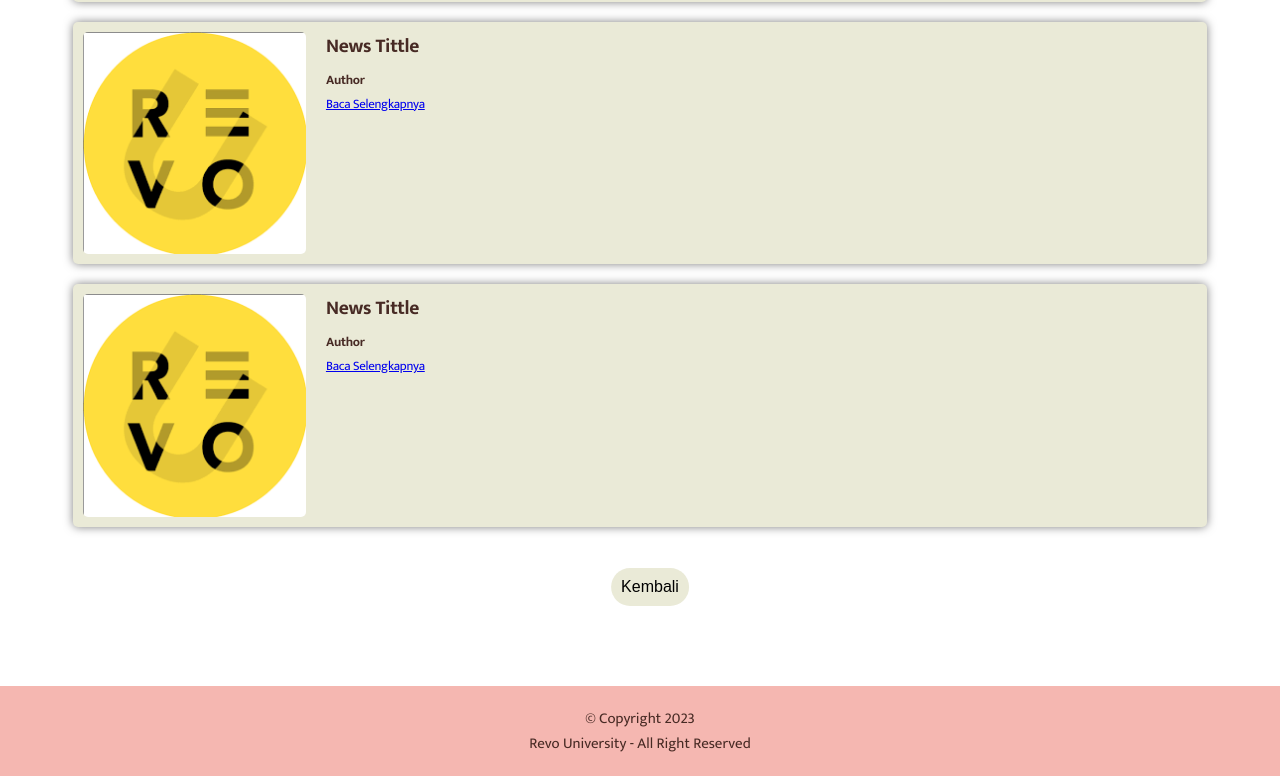
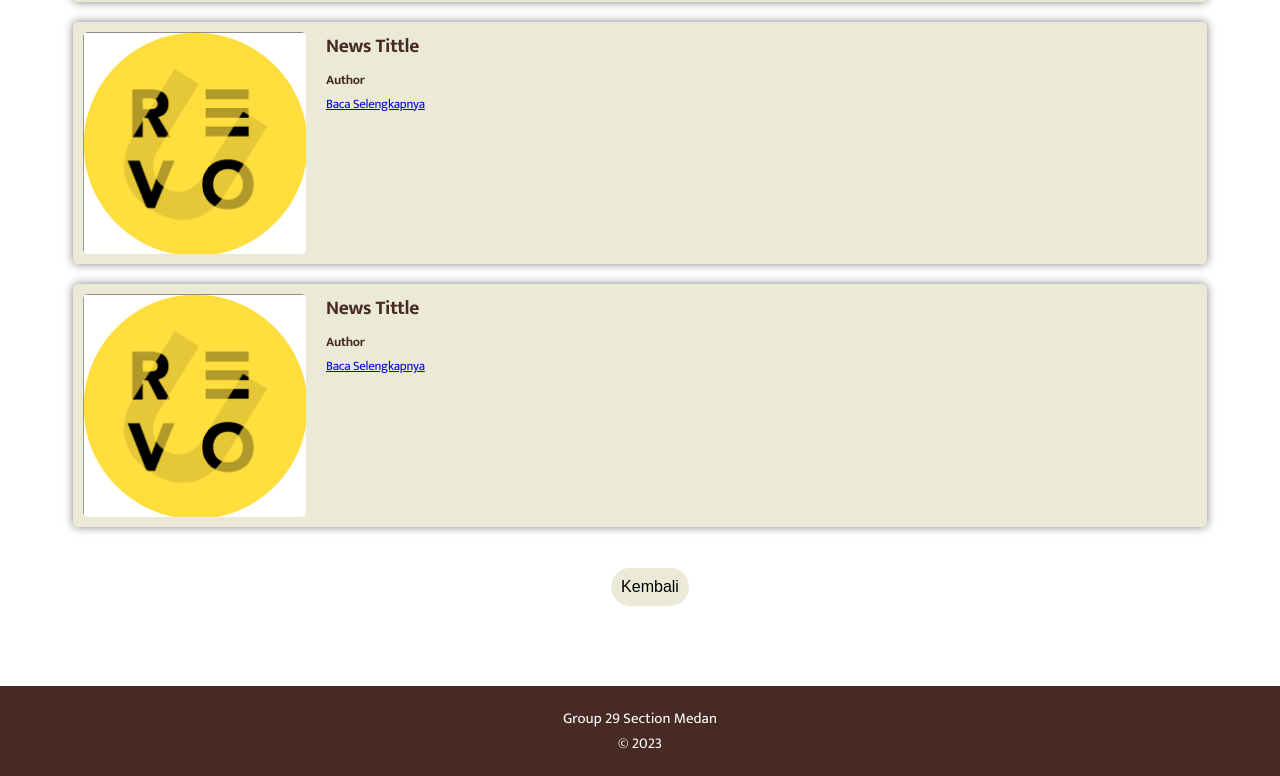
Before and after one commit to Kampus-Merdeka-Software-Engineering/FE-2-Medan-29, a plain HTML site: page budaya.html in a window 1280 px wide. Shown: the part 872-1648 px from the top of the page. Drawn offline with Linux system fonts and the light colour scheme.

Commit message:
benerin footer

```diff
--- a/budaya.html
+++ b/budaya.html
@@ -119,9 +119,10 @@
 
     <!-- Footer -->
     <footer id="myFooter">
-        <p style="text-align: center; font-size: 15px;">&copy; Copyright 2023
+        <p style="text-align: center; font-size: 15px;">
+            Group 29 Section Medan
             <br />
-            Revo University - All Right Reserved
+            &copy; 2023
         </p>
     </footer>
     <script>
--- a/css/topic.css
+++ b/css/topic.css
@@ -198,14 +198,14 @@ color: #D6816E;
 }
 
 #myFooter {
-  background-color: #F5B7B1;
+  background-color: #472a24;
   padding: 20px 0;
   text-align: center;
   margin-top: 70px; /* Adjust this value based on your design */
 }
 
 #myFooter p {
-  color: #472A24;
+  color: white;
   font-size: 15px;
   margin: 0;
 }
```
Also changed, not shown: fashion.html (+3 -2 lines), gayahidupsehat.html (+3 -2 lines), kecantikan.html (+3 -2 lines), kuliner.html (+3 -2 lines), travel.html (+3 -2 lines).
